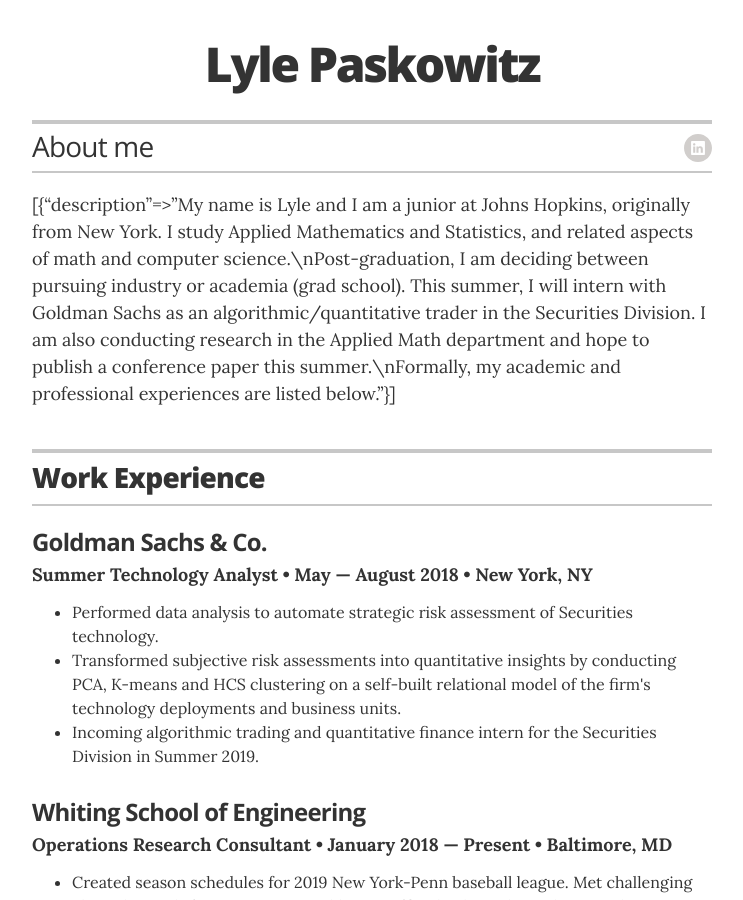
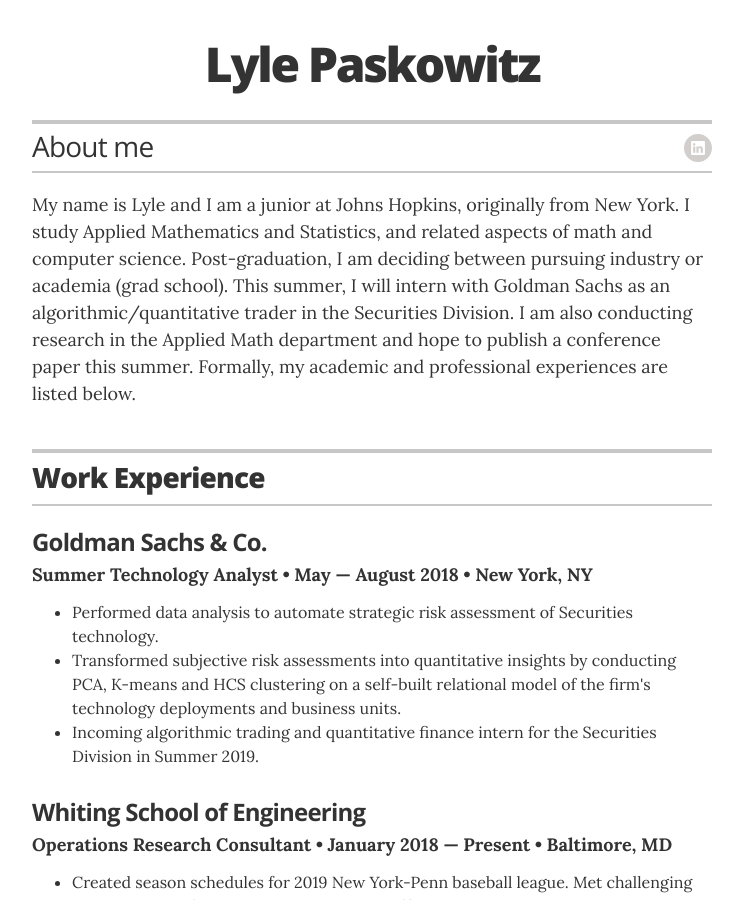
Before and after one commit to lylpask/lylpask.github.io, a Jekyll site: the page built from index.html, in a window 1280 px wide and 900 px high. Shown: the whole window, without its empty margins (268-1011 px from the left). Built offline with Jekyll 4.4.1, drawn with Linux system fonts in a browser that asks for light colours; some of the changed lines change nothing that is shown.

Commit message:
Update intro.yml

```diff
--- a/_data/intro.yml
+++ b/_data/intro.yml
@@ -1,6 +1,5 @@
-  - description:
-      My name is Lyle and I am a junior at Johns Hopkins, originally from New York. I study Applied Mathematics and Statistics, and related aspects of math and computer science.
+    My name is Lyle and I am a junior at Johns Hopkins, originally from New York. I study Applied Mathematics and Statistics, and related aspects of math and computer science.
 
-      Post-graduation, I am deciding between pursuing industry or academia (grad school). This summer, I will intern with Goldman Sachs as an algorithmic/quantitative trader in the Securities Division. I am also conducting research in the Applied Math department and hope to publish a conference paper this summer.
+    Post-graduation, I am deciding between pursuing industry or academia (grad school). This summer, I will intern with Goldman Sachs as an algorithmic/quantitative trader in the Securities Division. I am also conducting research in the Applied Math department and hope to publish a conference paper this summer.
 
-      Formally, my academic and professional experiences are listed below.
+    Formally, my academic and professional experiences are listed below.
```
